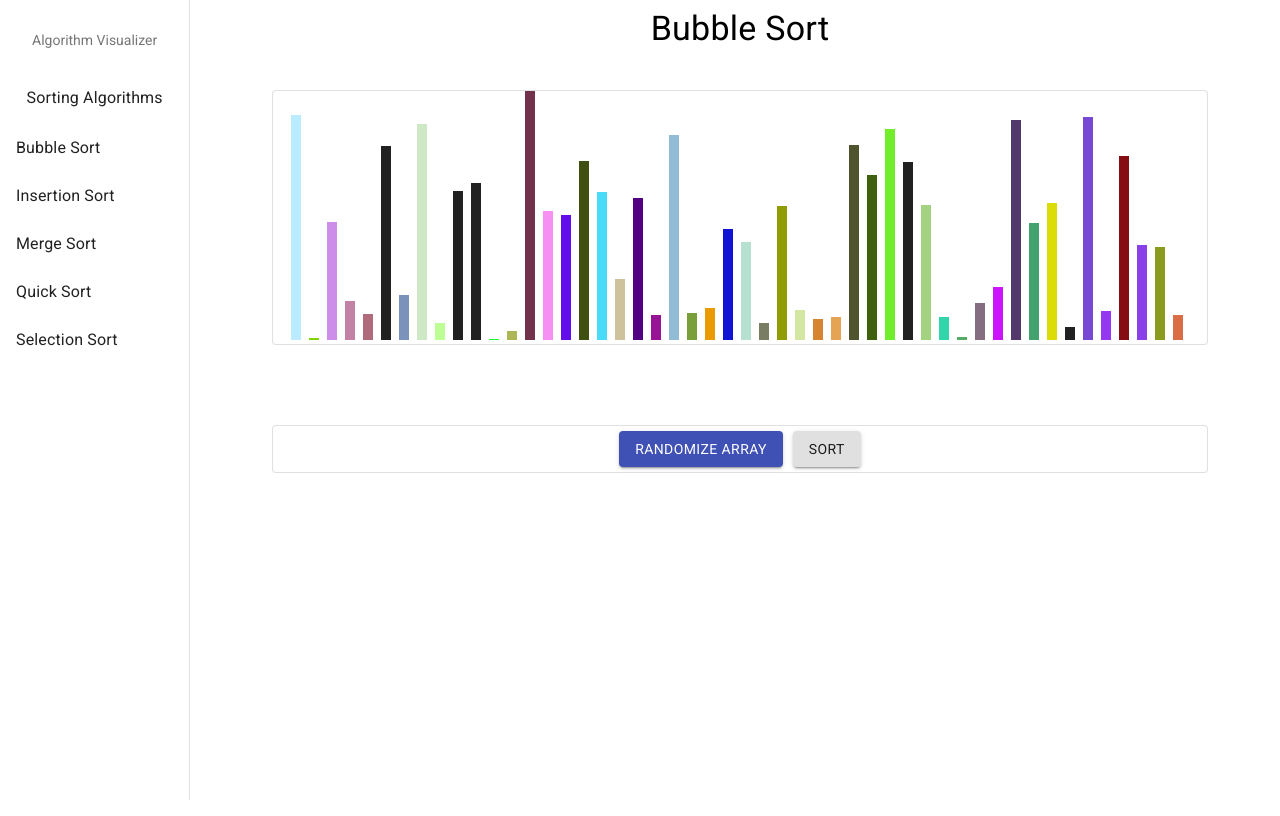
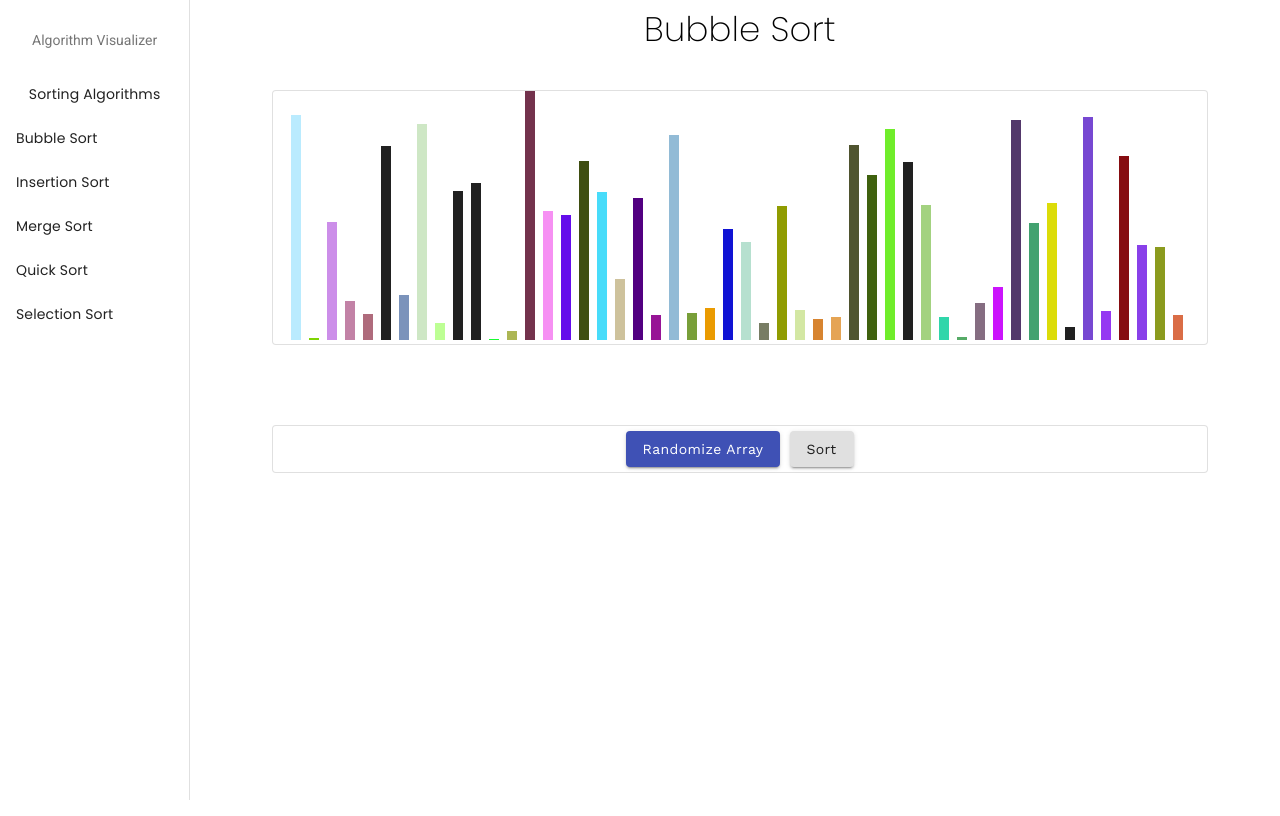
Before and after one commit to sahuashi/algorithm-visualizer, a React (Create React App) app: page / in a window 1280 px wide. Built offline with nearby package versions, Linux system fonts and the light colour scheme; the HTML template or start-up script is replaced by a standard one.

Commit message:
Add font styling

```diff
--- a/src/App.css
+++ b/src/App.css
@@ -1,3 +1,5 @@
+@import url("https://fonts.googleapis.com/css?family=Poppins:200,400|Work+Sans:400,700");
+
 .container {
   display: flex!important;
 }
--- a/src/App.js
+++ b/src/App.js
@@ -10,6 +10,7 @@ import bubbleSort from "./algorithms/bubble-sort";
 import insertionSort from "./algorithms/insertion-sort";
 import mergeSort from "./algorithms/merge-sort";
 import selectionSort from "./algorithms/selection-sort";
+import { createTheme, ThemeProvider } from '@material-ui/core/styles';
 
 function App() {
   const [selectedAlgorithm, setSelectedAlgorithm] =  useState("Bubble Sort");
@@ -24,6 +25,21 @@ function App() {
     "Quick Sort": bubbleSort, //temp,
     "Selection Sort": selectionSort
   }
+
+  const theme = createTheme({
+    typography: {
+      h4: {
+        fontFamily: 'Poppins',
+        fontWeight:'200'
+      },
+      body2: {
+        fontFamily: 'Poppins'
+      },
+      button: {
+        fontFamily: 'Work Sans',
+        textTransform: 'none'
+      }
+  }});
 
   const randomize = () => {
     let arr = randomizeArray();
@@ -49,11 +65,13 @@ function App() {
   }
 
   return (
+    <ThemeProvider theme={theme}>
     <Container maxWidth="lg" className="container">
       <Sidebar algorithms={algorithms} setSelectedAlgorithm={setSelectedAlgorithm} />
       <Visualizer array={array} randomize={randomize} selectedAlgorithm={selectedAlgorithm}
       sort={sort} isSorting={isSorting} isSorted={isSorted}/>
     </Container>
+    </ThemeProvider>
   );
 }
 
--- a/src/components/Sidebar.js
+++ b/src/components/Sidebar.js
@@ -4,6 +4,7 @@ import List from "@material-ui/core/List";
 import ListItem from "@material-ui/core/ListItem";
 import ListItemText from "@material-ui/core/ListItemText";
 import ListSubheader from "@material-ui/core/ListSubheader";
+import Typography from "@material-ui/core/Typography";
 
 export default class Sidebar extends Component {
   render() {
@@ -14,13 +15,11 @@ export default class Sidebar extends Component {
             <ListSubheader>Algorithm Visualizer</ListSubheader>
           </ListItem>
           <ListItem>
-            <ListItemText secondary align="center">
-              Sorting Algorithms
-            </ListItemText>
+            <ListItemText align="center" disableTypography primary={<Typography variant="body2">Sorting Algorithms</Typography>}/>
           </ListItem>
           {Object.keys(this.props.algorithms).map((algo, index) => (
             <ListItem key={index} button onClick={() => this.props.setSelectedAlgorithm(algo)}>
-              <ListItemText>{algo}</ListItemText>
+              <ListItemText disableTypography primary={<Typography variant="body2">{algo}</Typography>}/>
             </ListItem>
           ))}
         </List>
```
